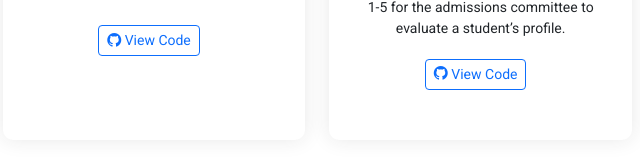
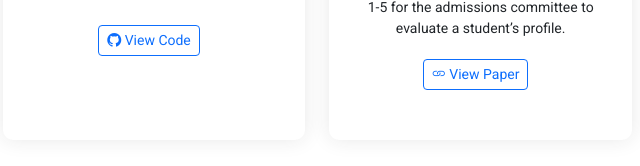
Before and after one commit to ShahManali99/ShahManali99.github.io, a plain HTML site: page index.html in a window 1280 px wide. Shown: the part 5794-5960 px from the top of the page, 636-1276 px from the left. Drawn offline with nearby package versions, Linux system fonts and the light colour scheme.

Commit message:
Updated project links

```diff
--- a/index.html
+++ b/index.html
@@ -621,8 +621,8 @@
             <h5 class="card-title">University Recommendation</h5>
             <p class="card-text">Developed a web based application that helps users decide which university to apply for higher studies. <br> Generated a heatmap of student profile - GRE, SOP, LOR, CGPA, research which influence the predictions. <br> Achieved a validation accuracy of 97% using random forest algorithm which outperformed KNN and SVM. <br> Applied NLP to rate a student’ s LOR from 1-5 for the admissions committee to evaluate a student’s profile.</p>
             <div class="project-links">
-              <a href="https://github.com/YourGithubLinkHere" class="btn btn-outline-primary btn-sm" title="Github Link">
-                <i class="bi bi-github"></i> View Code
+              <a href="https://ijarsct.co.in/Paper217.pdf" class="btn btn-outline-primary btn-sm" title="Github Link">
+                <i class="bi bi-link"></i> View Paper
               </a>
             </div>
           </div>
```
